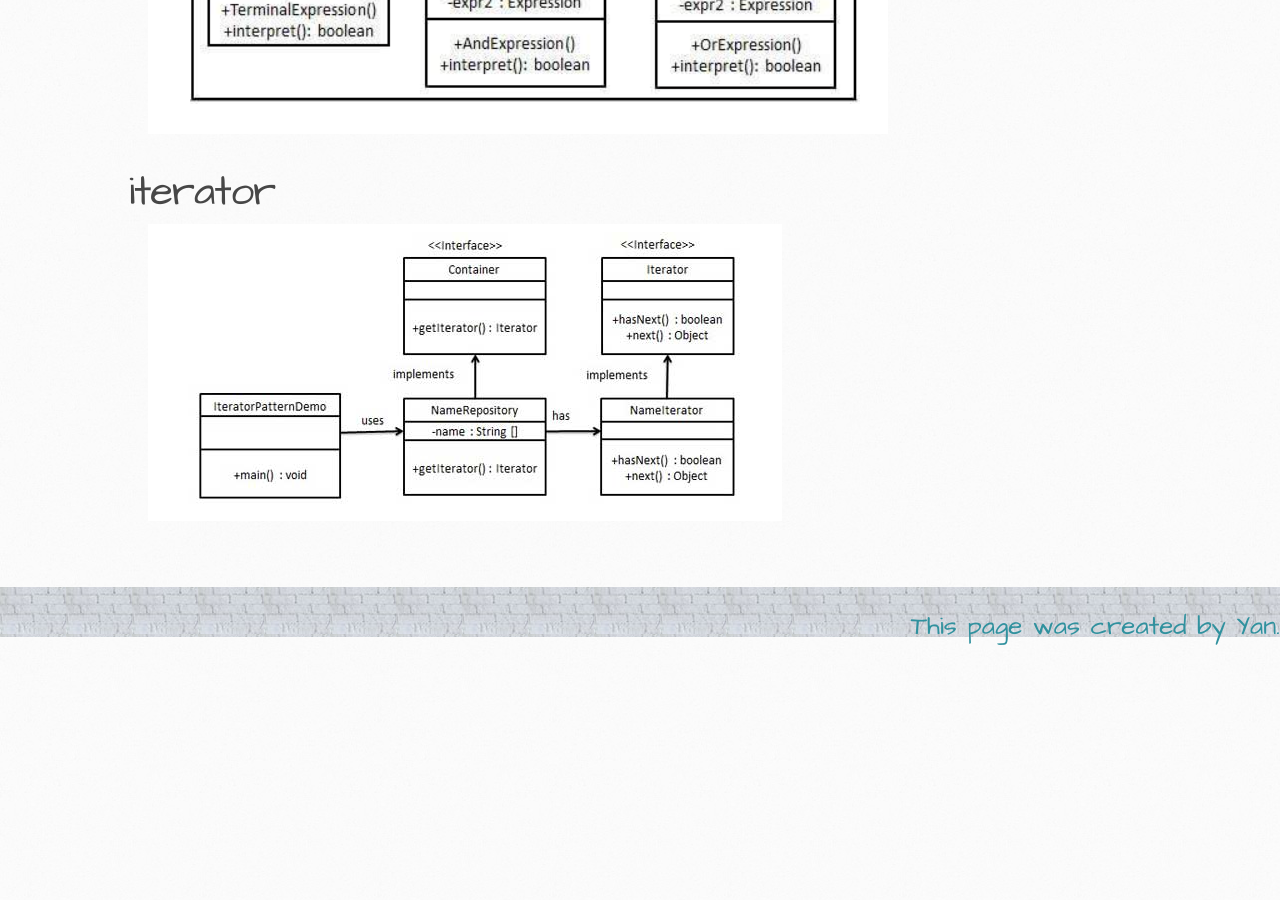
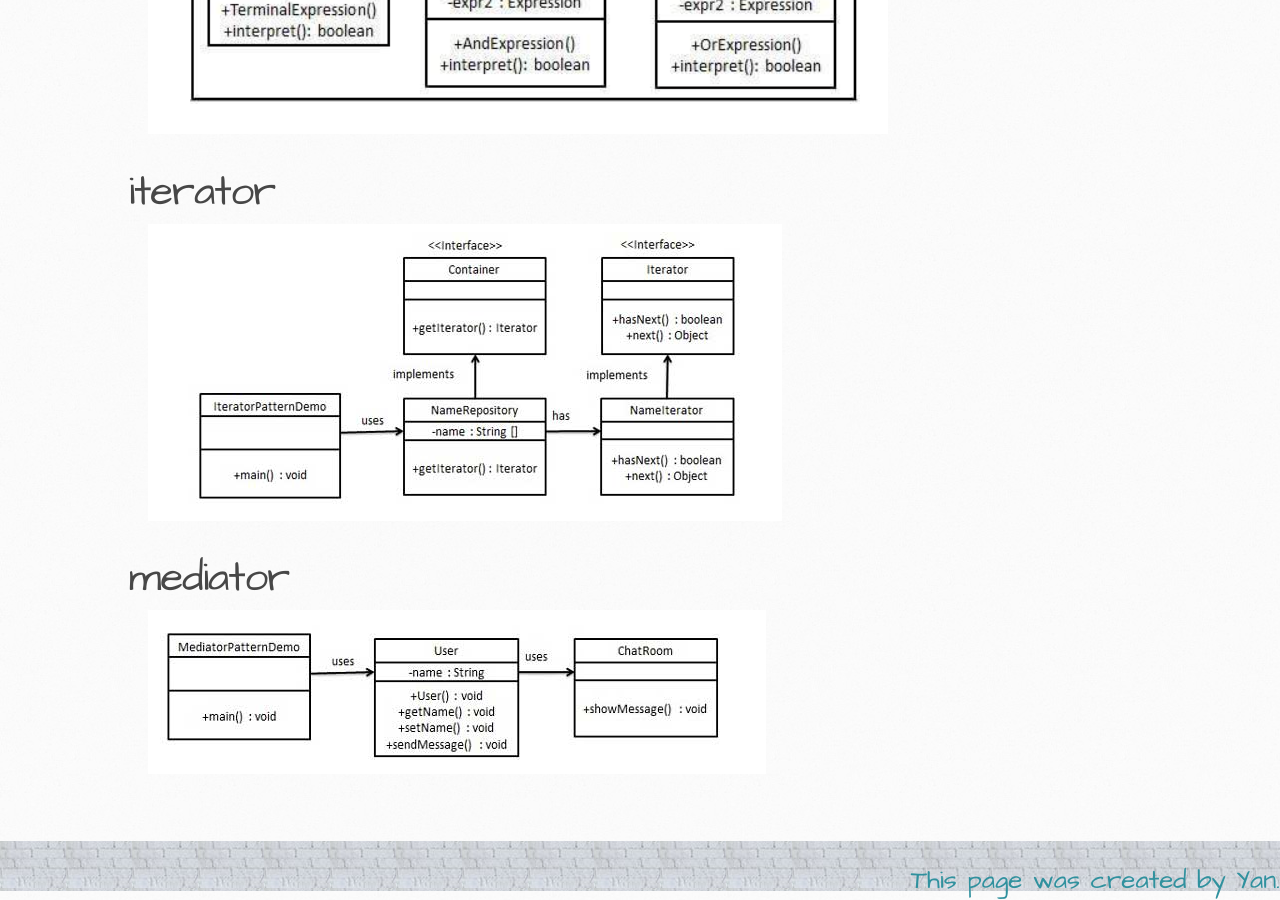
Before and after one commit to itcraftme/itcraftme, a Jekyll site: the page built from docs/it/designpattern.md, in a window 1280 px wide and 900 px high, scrolled down 9692 px. Built offline with Jekyll 4.4.1, drawn with Linux system fonts in a browser that asks for light colours; our own code applies the rules of GitHub Pages for plain Markdown files; before the commit the page ends 10338 px from its top, so only the background shows below that.

Commit message:
add mediator design pattern

```diff
--- a/docs/it/designpattern.md
+++ b/docs/it/designpattern.md
@@ -39,3 +39,5 @@
 ![interpreter design pattern](./images/designpattern\interpreter.png)
 # iterator
 ![iterator design pattern](./images/designpattern\iterator.png)
+# mediator
+![mediator design pattern](./images/designpattern\mediator.png)
```
Also changed, not shown: docs/it/images/designpattern/mediator.png (added).
